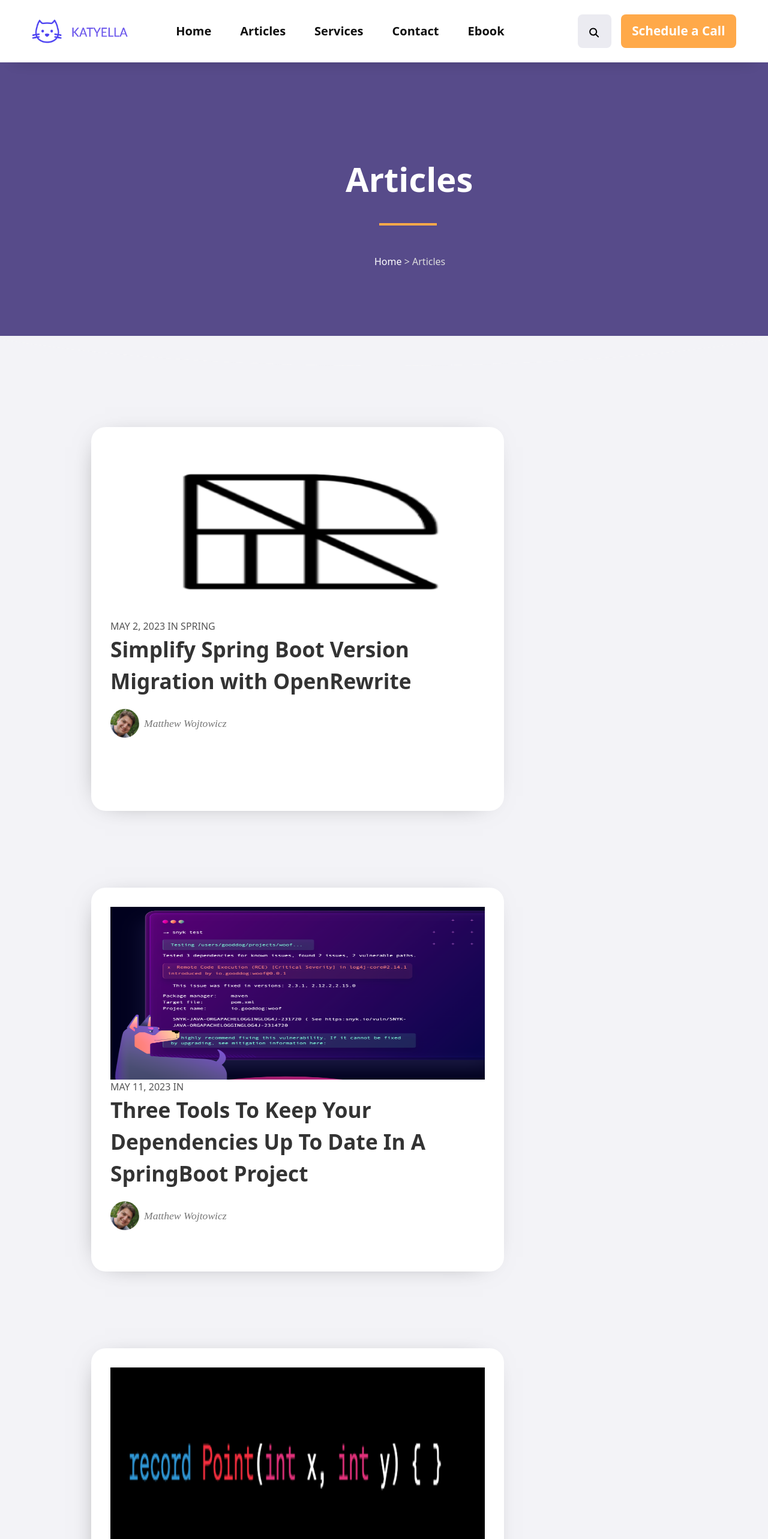
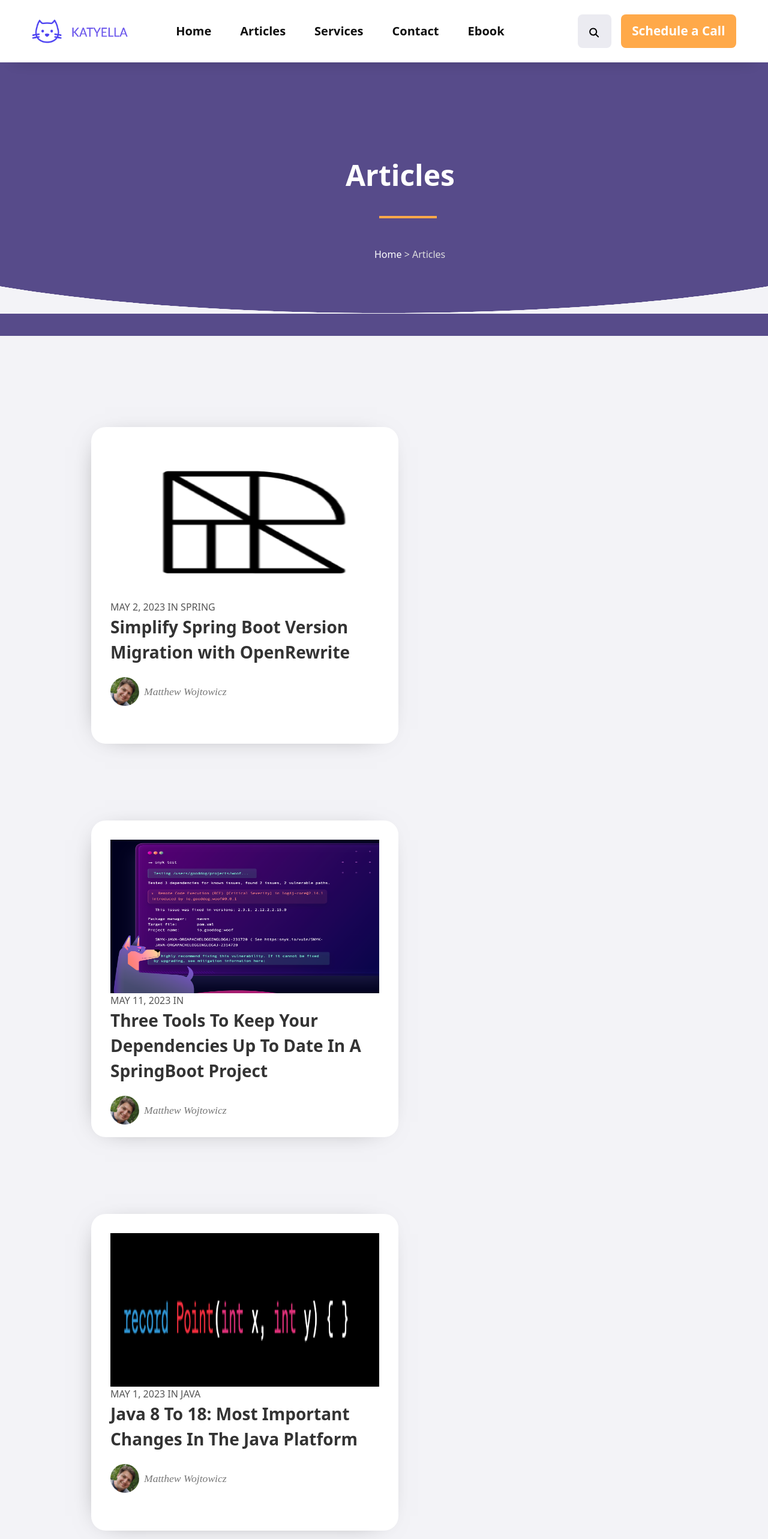
Before and after one commit to 1707akash/Katyella, a React (Create React App) app: page /articles in a window 1280 px wide. Shown: the top 2566 px of the page at 60% size. Built offline with nearby package versions, Linux system fonts and the light colour scheme.

Commit message:
topblock

```diff
--- a/src/Pages/ArticleBody.js
+++ b/src/Pages/ArticleBody.js
@@ -16,22 +16,22 @@ const ArticleBody = () => {
   return (
     <div className="articleBody">
         <CourseCards source={Rewrite} timestamp = {"MAY 2, 2023 IN SPRING"} tagline={'Simplify Spring Boot Version Migration with OpenRewrite'} picsrc={Person} personName={"Matthew Wojtowicz"}
-       divheight={"40rem"} divWidth={"43rem"} fontSize={"2.2rem"} fontWeight={'550'} imageHeight={"18rem"} imageWidth={"100%"} />
+       divheight={"33rem"} divWidth={"32rem"} fontSize={"1.75rem"} fontWeight={'550'} imageHeight={"16rem"} imageWidth={"100%"} />
 
       <CourseCards source={Dog} timestamp = {"MAY 11, 2023 IN"} tagline={'Three Tools To Keep Your Dependencies Up To Date In A SpringBoot Project'} picsrc={Person} personName={"Matthew Wojtowicz"}
-       divheight={"40rem"} divWidth={"43rem"} fontSize={"2.2rem"} fontWeight={'550'} imageHeight={"18rem"} imageWidth={"100%"} />
+       divheight={"33rem"} divWidth={"32rem"} fontSize={"1.75rem"} fontWeight={'550'} imageHeight={"16rem"} imageWidth={"100%"} />
 
       <CourseCards source={Algebra} timestamp = {"MAY 1, 2023 IN JAVA"} tagline={'Java 8 To 18: Most Important Changes In The Java Platform'} picsrc={Person} personName={"Matthew Wojtowicz"}
-       divheight={"40rem"} divWidth={"43rem"} fontSize={"2.2rem"} fontWeight={'550'} imageHeight={"18rem"} imageWidth={"100%"} />
+       divheight={"33rem"} divWidth={"32rem"} fontSize={"1.75rem"} fontWeight={'550'} imageHeight={"16rem"} imageWidth={"100%"} />
 
       <CourseCards source={Manifold} timestamp = {"MAY 2, 2023 IN SPRING"} tagline={'Is This The Future Of Java?'} picsrc={Person} personName={"Matthew Wojtowicz"}
-       divheight={"40rem"} divWidth={"43rem"} fontSize={"2.2rem"} fontWeight={'550'} imageHeight={"18rem"} imageWidth={"100%"} />
+       divheight={"33rem"} divWidth={"32rem"} fontSize={"1.75rem"} fontWeight={'550'} imageHeight={"16rem"} imageWidth={"100%"} />
 
       <CourseCards source={Plug} timestamp = {"MAY 2, 2023 IN SPRING"} tagline={'Providing A GraphQL Endpoint In Spring Boot'} picsrc={Person} personName={"Matthew Wojtowicz"}
-       divheight={"40rem"} divWidth={"43rem"} fontSize={"2.2rem"} fontWeight={'550'} imageHeight={"18rem"} imageWidth={"100%"} />
+       divheight={"33rem"} divWidth={"32rem"} fontSize={"1.75rem"} fontWeight={'550'} imageHeight={"16rem"} imageWidth={"100%"} />
 
       <CourseCards source={Green} timestamp = {"MAY 2, 2023 IN SPRING"} tagline={'Spring Boot And Spring Batch: Creating A Job Runner For Database Exports'} picsrc={Person} personName={"Matthew Wojtowicz"}
-       divheight={"40rem"} divWidth={"43rem"} fontSize={"2.2rem"} fontWeight={'550'} imageHeight={"18rem"} imageWidth={"100%"} />
+       divheight={"33rem"} divWidth={"32rem"} fontSize={"1.75rem"} fontWeight={'550'} imageHeight={"16rem"} imageWidth={"100%"} />
     </div>
   )
 }
--- a/src/Pages/ContactBody.css
+++ b/src/Pages/ContactBody.css
@@ -6,13 +6,13 @@
 }
 .formBody{
     width: 40%;
-    height: 100vh;
+    height: 120vh;
     display: flex;
     flex-direction: column;
     justify-content: center;
     align-items: center;
     background-color: white;
-    margin: auto;
+    margin: 2rem auto;
     border-radius: 1.5rem;
     box-shadow: -1px -1px 10px -9px rgba(0,0,0,0.65);
     gap: 2rem;
--- a/src/Pages/ContactBody.js
+++ b/src/Pages/ContactBody.js
@@ -33,7 +33,7 @@ const ContactBody = () => {
             <br />
             <textarea name="message" id="message" cols="30" rows="10" placeholder='How can we help you ? '></textarea>
         </div>
-        <Button height={"3.5rem"} width={"12rem"} borderRadius={"0.5rem"} fontColor={"#FFF"} backgroundColor={"#ffa949"} padding={"0.6rem 1rem"} fontSize={"1.3rem"} fontWeight={"600"} >Submit Message</Button>
+        <Button height={"3rem"} width={"12rem"} borderRadius={"0.5rem"} fontColor={"#FFF"} backgroundColor={"#ffa949"} padding={"0.6rem 1rem"} fontSize={"1.3rem"} fontWeight={"600"} >Submit Message</Button>
         </div>
 
     </div>
--- a/src/Pages/Topblock.css
+++ b/src/Pages/Topblock.css
@@ -28,8 +28,8 @@
 }
 
 .topblock h1{
-    font-size: 3.5rem;
-    font-weight: 750;
+    font-size: 3rem;
+    font-weight: 700;
 }
 .path{
     margin-left: 1.5rem;
@@ -45,5 +45,5 @@
     height: 4vw;
     position: absolute;
     top: auto;
-    margin-top: 2rem;
+    margin-top: -2.75rem;
 }
```
